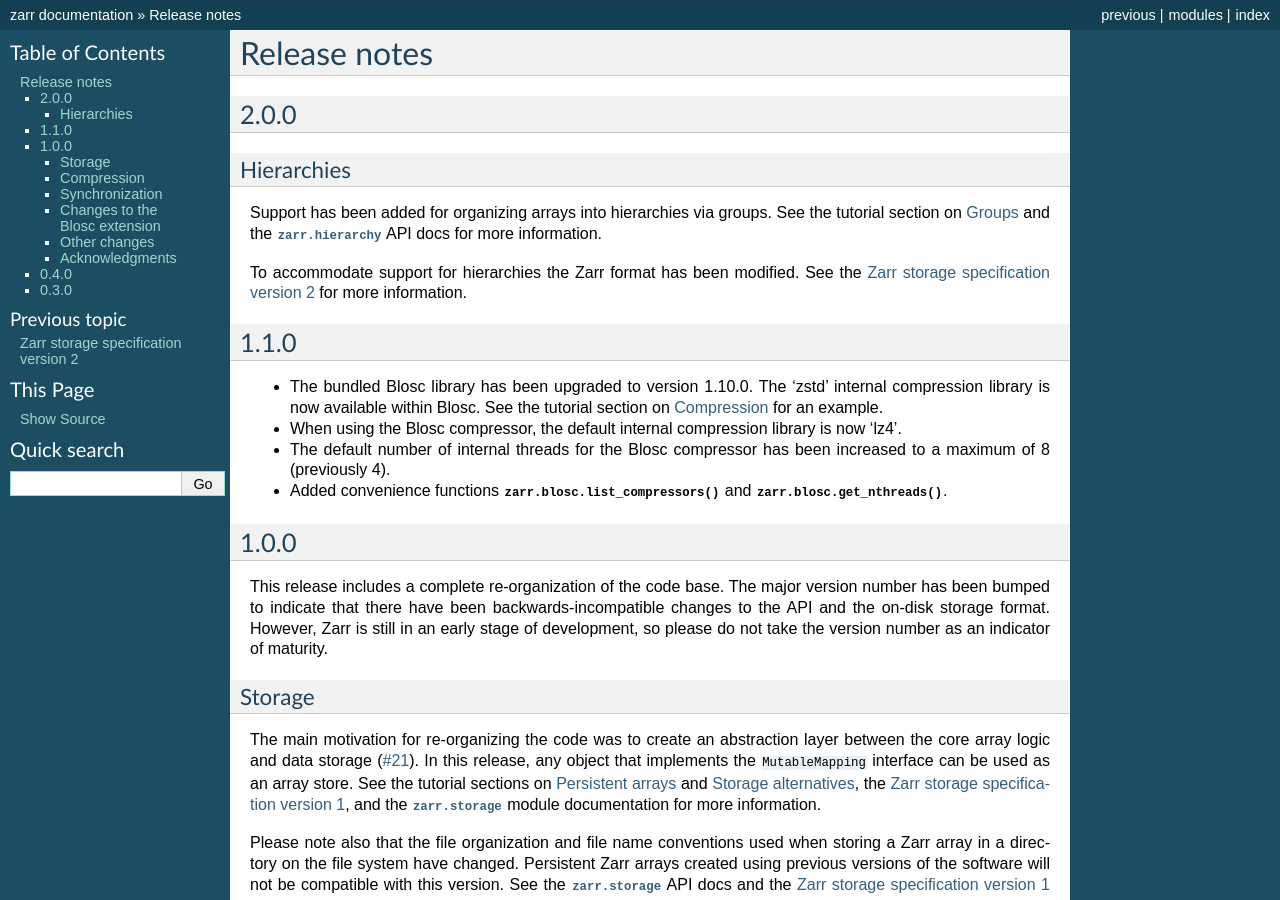
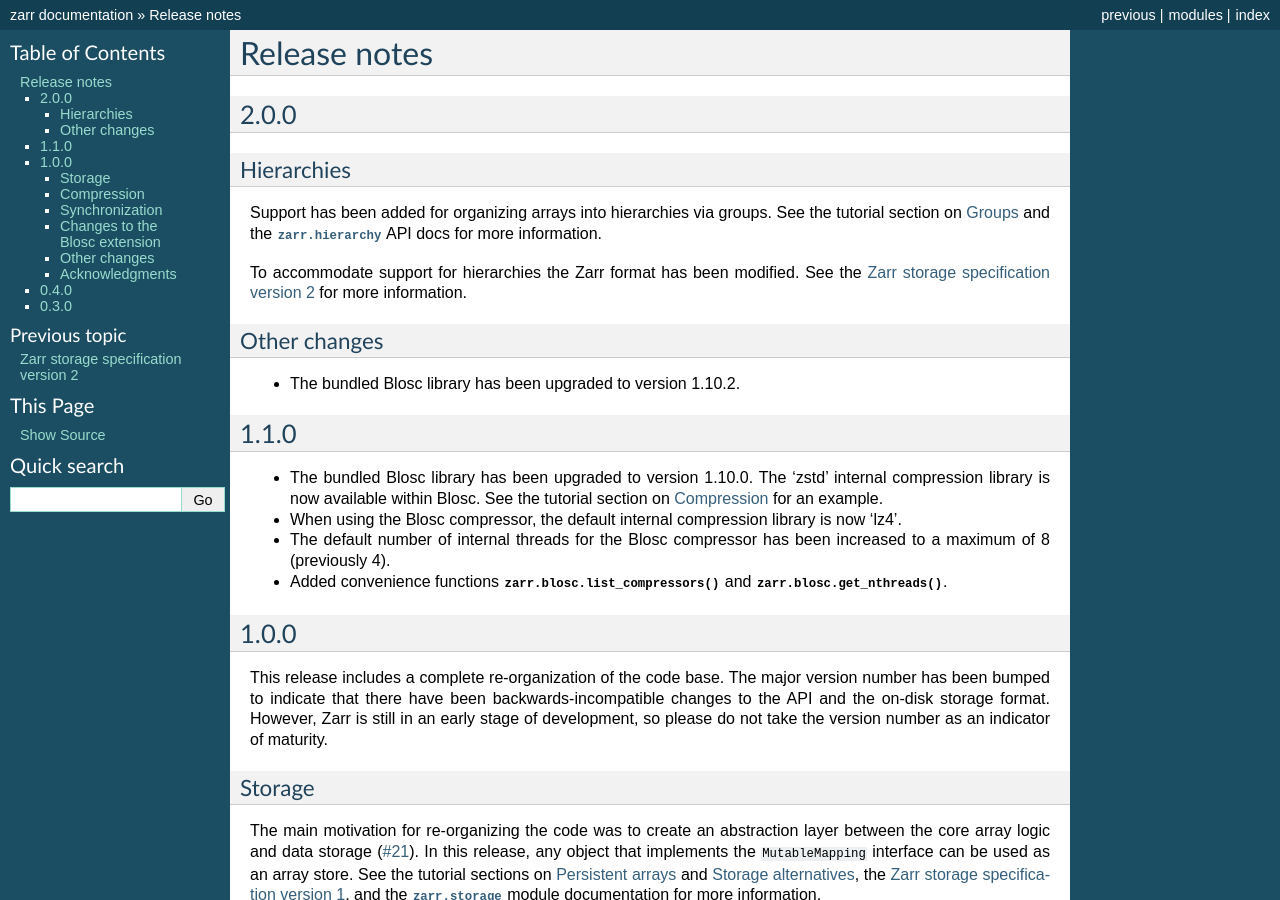
Before and after one commit to enthusiastdev121/zarr-python, a Sphinx documentation site: the page built from docs/release.rst, in a window 1280 px wide and 900 px high. Built offline with Sphinx 7.4.7, drawn with Linux system fonts in a browser that asks for light colours; the version number could not be read and is left out.

Commit message:
release notes

```diff
--- a/docs/release.rst
+++ b/docs/release.rst
@@ -15,6 +15,11 @@ API docs for more information.
 
 To accommodate support for hierarchies the Zarr format has been modified. See
 the :ref:`spec_v2` for more information.
+
+Other changes
+~~~~~~~~~~~~~
+
+* The bundled Blosc library has been upgraded to version 1.10.2.
 
 .. _release_1.1.0:
 
```
